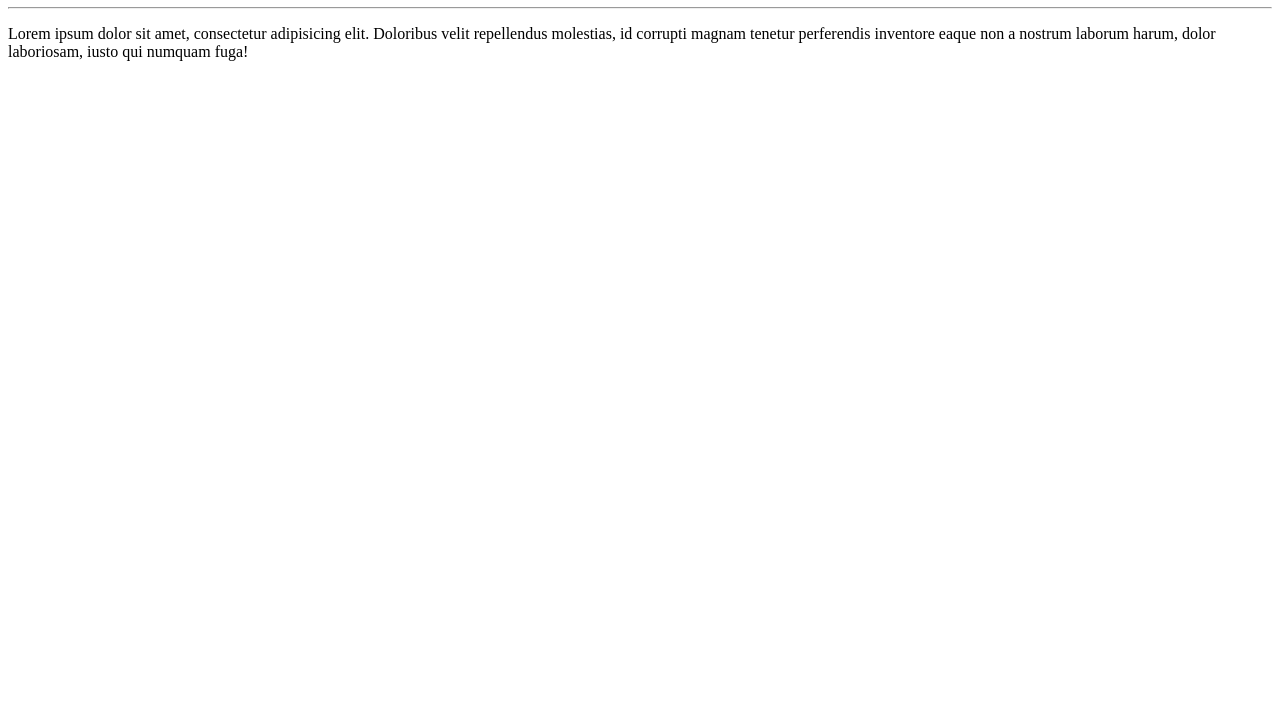
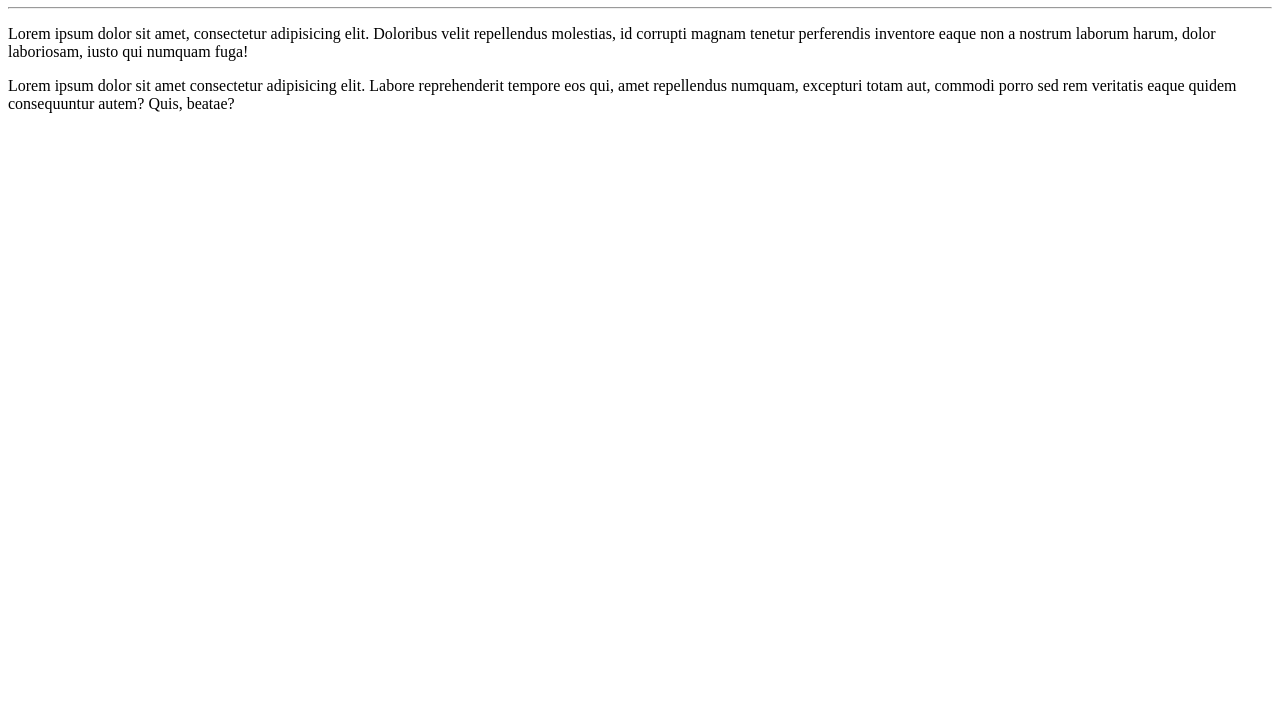
Before and after one commit to Claudio-JDS/PROGETOS-GIT-1, a plain HTML site: page site-exemplo/index.html in a window 1280 px wide. Shown: the part 73-800 px from the top of the page. Drawn offline with Linux system fonts and the light colour scheme.

Commit message:
Adicionado parágrafo

```diff
--- a/site-exemplo/index.html
+++ b/site-exemplo/index.html
@@ -10,5 +10,6 @@
     <h1>,Olá, Mundo!</h1>
     <hr>
     <p>Lorem ipsum dolor sit amet, consectetur adipisicing elit. Doloribus velit repellendus molestias, id corrupti magnam tenetur perferendis inventore eaque non a nostrum laborum harum, dolor laboriosam, iusto qui numquam fuga!</p>
+    <p>Lorem ipsum dolor sit amet consectetur adipisicing elit. Labore reprehenderit tempore eos qui, amet repellendus numquam, excepturi totam aut, commodi porro sed rem veritatis eaque quidem consequuntur autem? Quis, beatae?</p>
 </body>
 </html>
```
